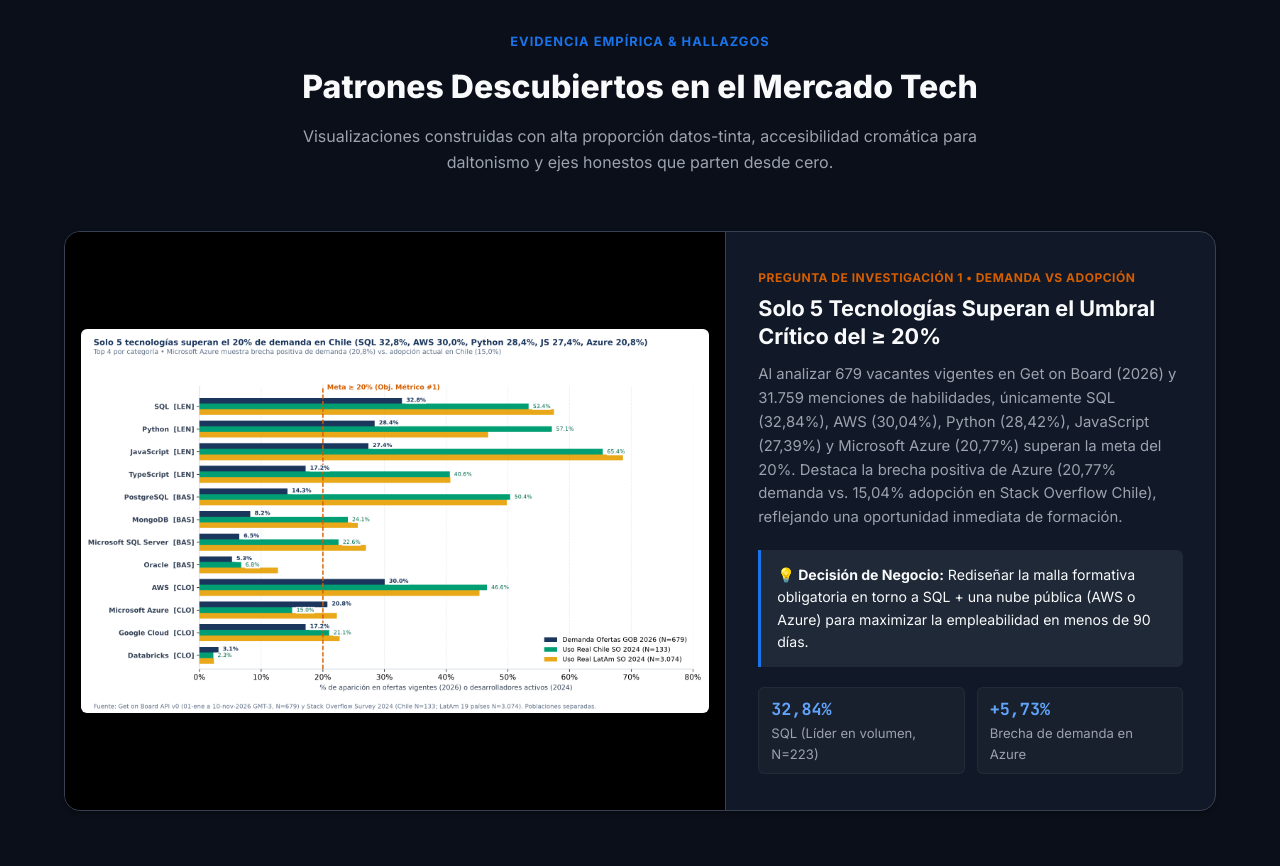
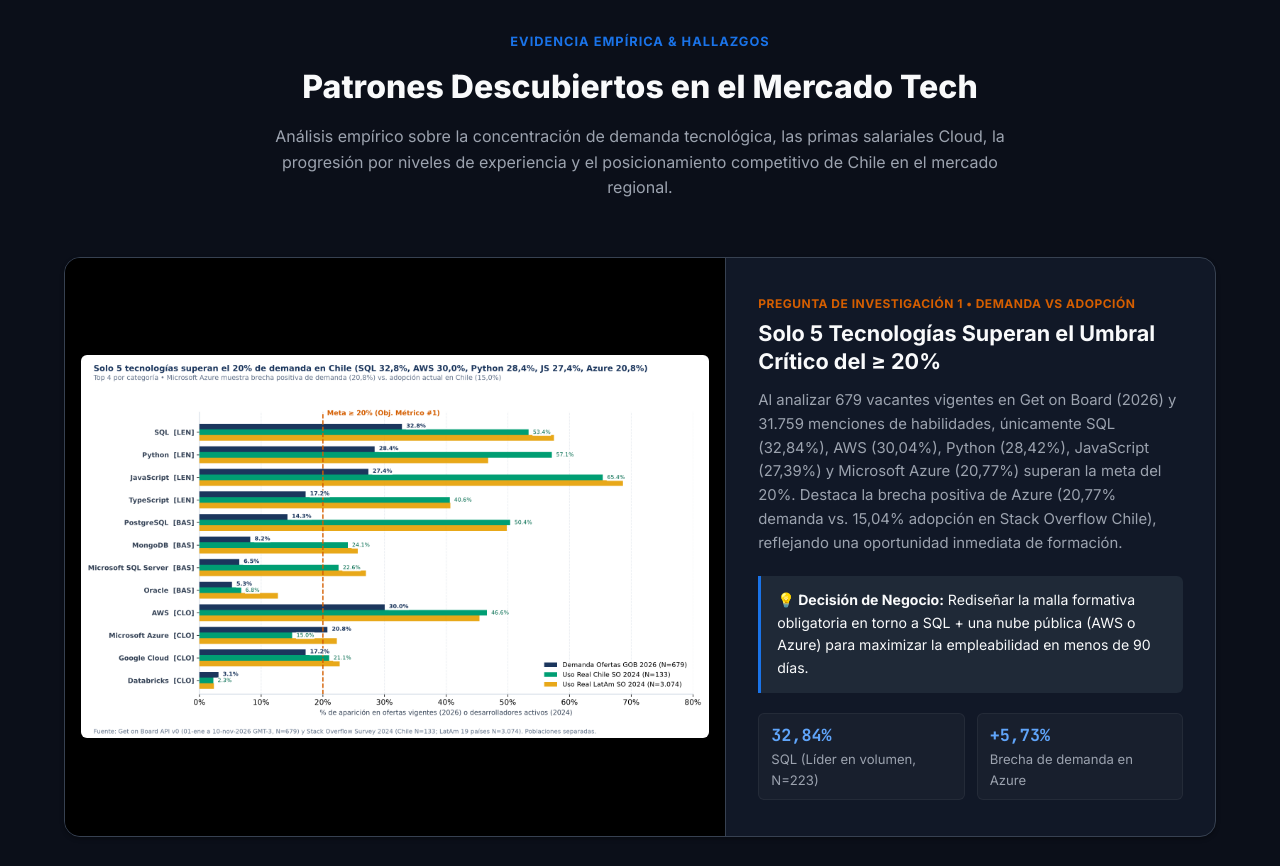
Before and after one commit to jmryanez/mercado-tech-chile-latam-2026, a plain HTML site: page index.html in a window 1280 px wide. Shown: the part 4700-5566 px from the top of the page. Drawn offline with Linux system fonts and the light colour scheme.

Commit message:
style(copy): reescribir descripción de 'Patrones Descubiertos' con foco en contenido de negocio

```diff
--- a/index.html
+++ b/index.html
@@ -1740,7 +1740,7 @@
       <span class="section-tag">Evidencia Empírica & Hallazgos</span>
       <h2 class="section-title">Patrones Descubiertos en el Mercado Tech</h2>
       <p class="section-desc">
-        Visualizaciones construidas con alta proporción datos-tinta, accesibilidad cromática para daltonismo y ejes honestos que parten desde cero.
+        Análisis empírico sobre la concentración de demanda tecnológica, las primas salariales Cloud, la progresión por niveles de experiencia y el posicionamiento competitivo de Chile en el mercado regional.
       </p>
     </div>
 
```
